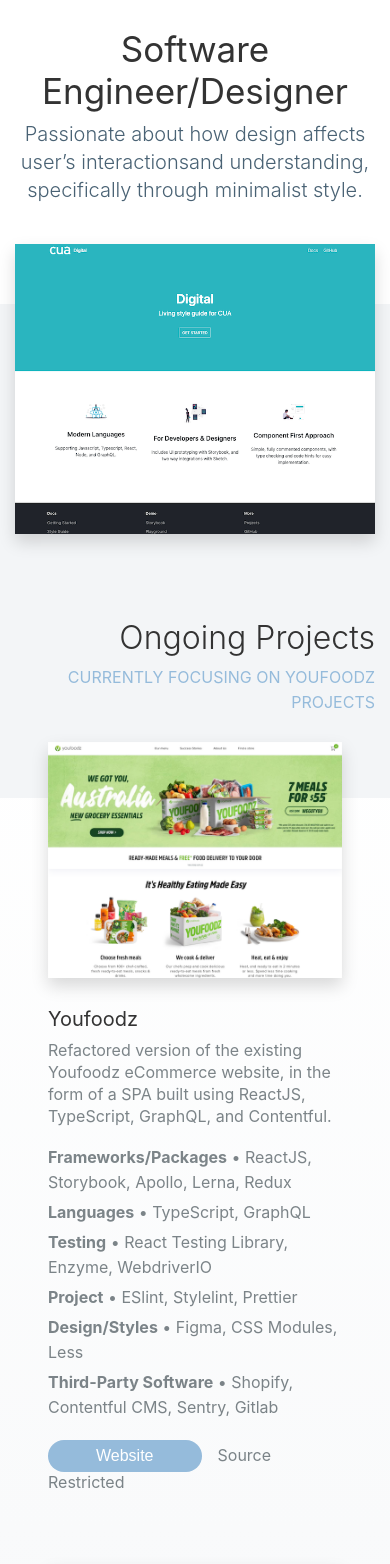
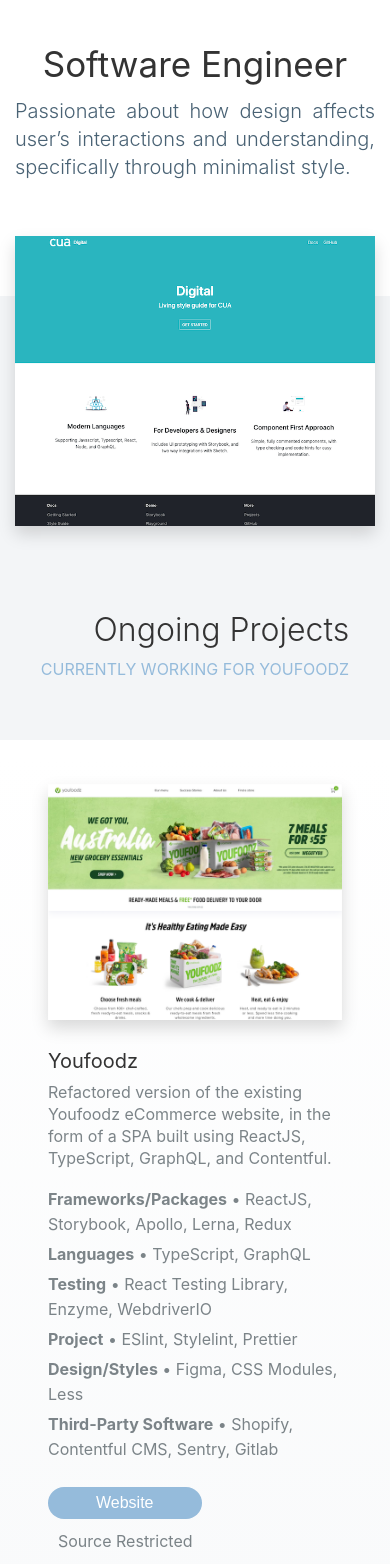
Before and after one commit to mmwoods/Portfolio, a React (Create React App) app: page / in a window 390 px wide. Shown: the part 120-1684 px from the top of the page. Built offline with nearby package versions, Linux system fonts and the light colour scheme.

Commit message:
fix: mobile styling

```diff
--- a/src/components/home/introduction/introduction.module.css
+++ b/src/components/home/introduction/introduction.module.css
@@ -1,6 +1,7 @@
 .wrapper {
   text-align: center;
   margin-top: 75px;
+  padding: 15px;
 }
 
 .background {
@@ -20,6 +21,13 @@
 
 .title {
   font-size: 35px;
+  margin-bottom: 12px;
+}
+
+.subtitle {
+  max-width: 380px;
+  margin: auto;
+  text-align: justify;
 }
 
 @media (min-width: 600px) {
--- a/src/components/home/introduction/introduction.tsx
+++ b/src/components/home/introduction/introduction.tsx
@@ -22,10 +22,9 @@
   return (
     <>
       <div className={css.wrapper}>
-        <h1 className={css.title}>Software Engineer/Designer</h1>
+        <h1 className={css.title}>Software Engineer</h1>
         <h2 className={css.subtitle}>
-          <span>Passionate about how design affects user’s interactions</span>
-          <span>and understanding, specifically through minimalist style.</span>
+          <span>Passionate about how design affects user’s interactions and understanding, specifically through minimalist style.</span>
         </h2>
       </div>
 
--- a/src/components/home/project/project.module.css
+++ b/src/components/home/project/project.module.css
@@ -29,7 +29,6 @@
 }
 
 .link {
-  height: 32px;
   line-height: 16px;
   font-size: 16px;
   padding: 0 1rem;
--- a/src/components/home/project/project.tsx
+++ b/src/components/home/project/project.tsx
@@ -45,20 +45,22 @@
               </p>
             ))}
 
-          <div style={{ marginTop: "20px" }}>
-            {website ? (
-              <a href={website}>
+          <div style={{ marginTop: "20px", display: 'flex', alignItems: 'center', justifyContent: 'flex-start', flexWrap: 'wrap' }}>
+            {website && (
+              <a href={website} style={{display: 'block', margin: '5px 0'}}>
                 <button className={css.button}>Website</button>
               </a>
-            ) : null}
+            )}
 
-            <a
+            {!repo && <p style={{padding: '5px 10px', margin: 0}}>Source Restricted</p>}
+
+            {repo && <a
               href={repo}
               className={css.link}
-              style={!website ? { padding: "0px" } : undefined}
+              style={{padding: '5px 10px', margin: 0}}
             >
-              {website && repo ? "View Source" : "Source Restricted"}
-            </a>
+              View Source
+            </a>}
           </div>
         </div>
       </div>
--- a/src/components/home/title/title.module.css
+++ b/src/components/home/title/title.module.css
@@ -2,7 +2,7 @@
   display: flex;
   justify-content: center;
   background: #f3f5f7;
-  padding: 15px 15px 75px 15px;
+  padding: 15px 15px 50px 15px;
 }
 
 .container {
--- a/src/scenes/home-scene/home-scene.tsx
+++ b/src/scenes/home-scene/home-scene.tsx
@@ -13,11 +13,10 @@
   <StackNavigation testID="home-scene">
     <Introduction />
 
-      <Title title={'Ongoing Projects'} subtitle={'Currently focusing on Youfoodz projects'} />
+    <Title title={'Ongoing Projects'} subtitle={'Currently working for Youfoodz'} />
 
     <div
       style={{
-        marginTop: "-100px",
         background: "linear-gradient(180deg,rgba(243,245,247,0) 0,#f3f5f7 100%)"
       }}
     >
@@ -34,11 +33,10 @@
       ))}
     </div>
 
-    <Title title={'Completed Projects'} subtitle={'Created for both commercial and freelance'} />
+    <Title title={'Completed Projects'} subtitle={'Created for commercial/freelance'} />
 
     <div
       style={{
-        marginTop: "-100px",
         background: "linear-gradient(180deg,rgba(243,245,247,0) 0,#f3f5f7 100%)"
       }}
     >
```
